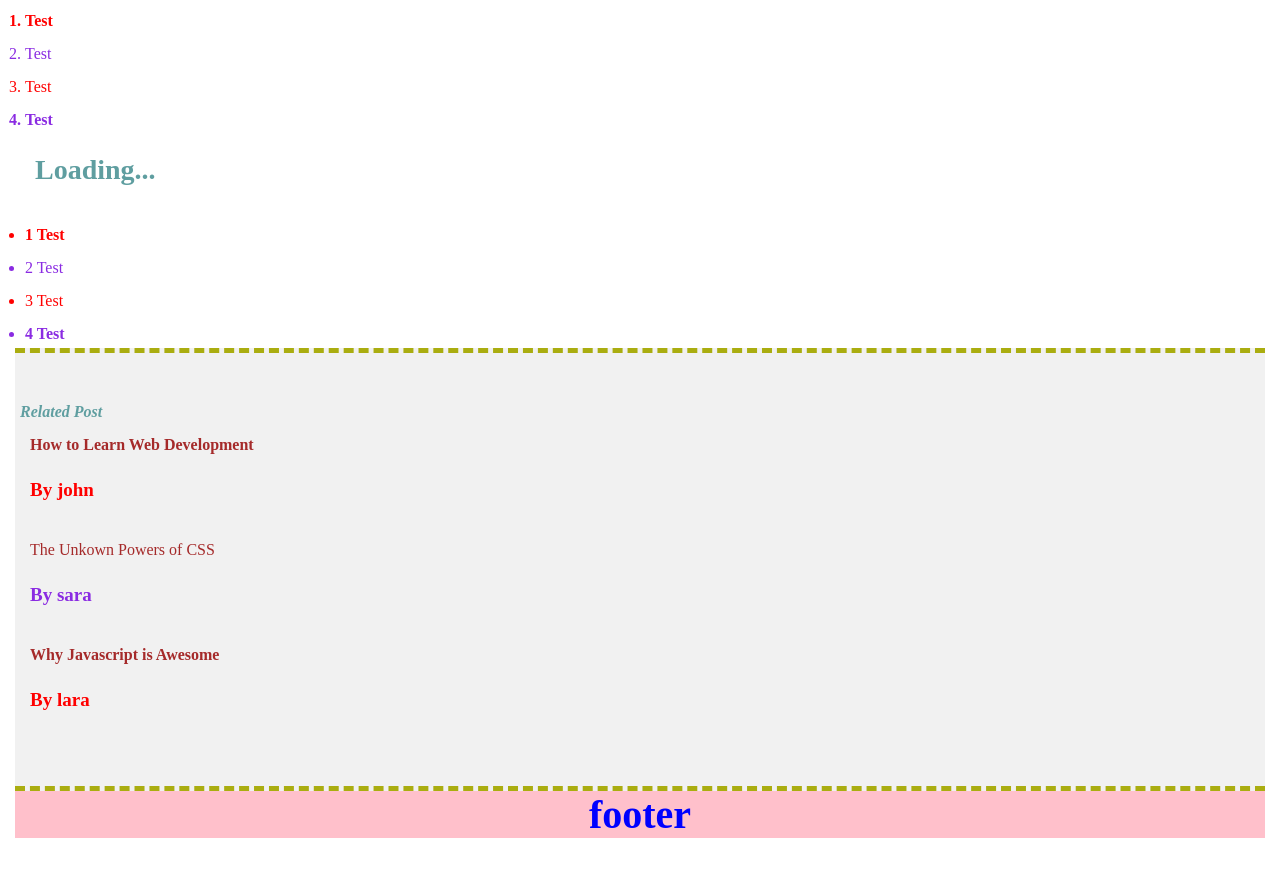
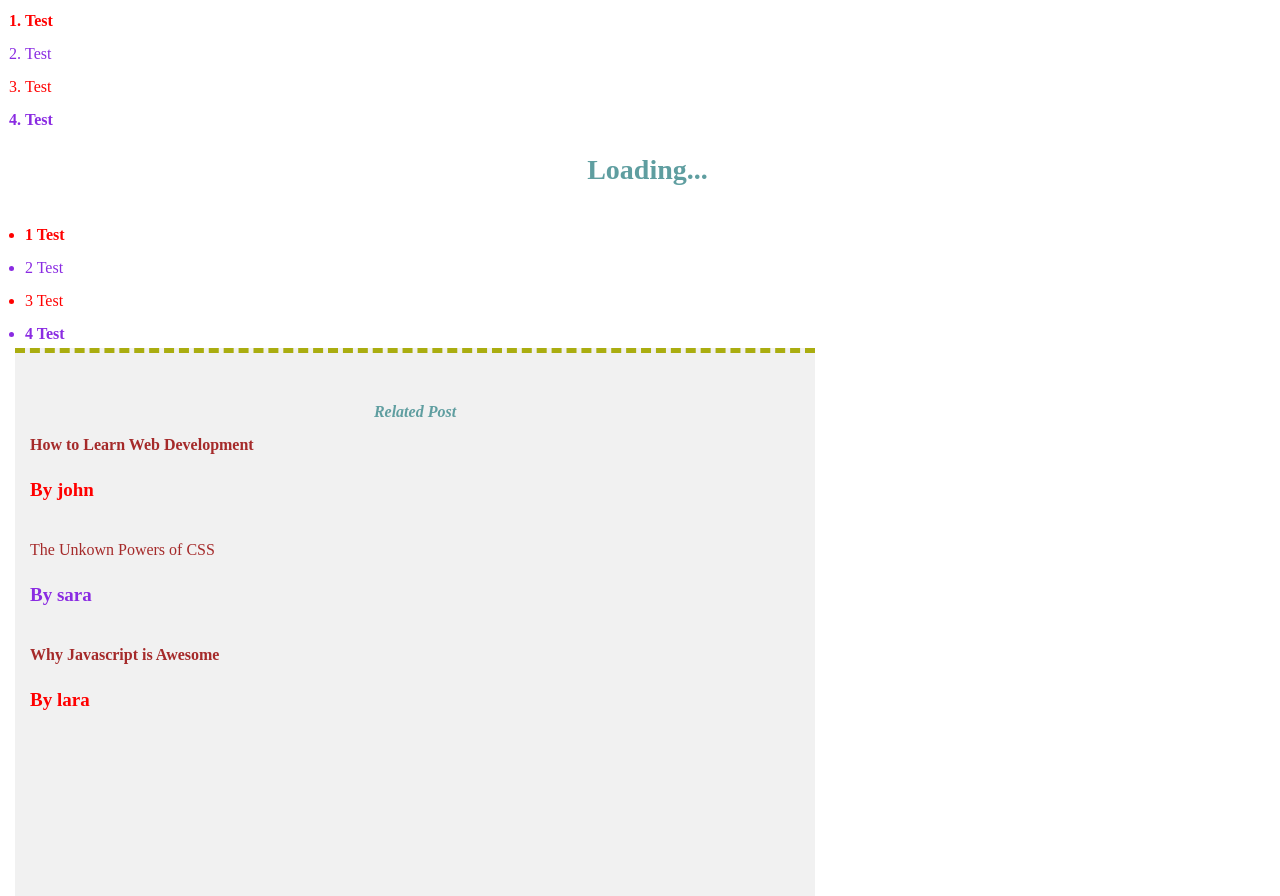
Before and after one commit to Barbodnasimi/html-css-exercise, a plain HTML site: page HTML/index.html in a window 1280 px wide. Shown: the part 487-1383 px from the top of the page. Before the commit the page ends 1330 px from the top, so only its background shows below. Drawn offline with Linux system fonts and the light colour scheme.

Commit message:
style: add height and width for aside Elm

```diff
--- a/CSS/indexStyle.css
+++ b/CSS/indexStyle.css
@@ -36,6 +36,7 @@ h4{
 
 h1,h2,h3,h4{
     color: cadetblue;
+    text-align: center;
 }
 
 .main-header{
@@ -52,6 +53,8 @@ aside{
     border-bottom:5px dashed #aaad10;
     padding: 50px 0;
     margin-top: 5px;
+    height: 700px;
+    width: 800px;
 }
 
 .main-footer{
```
